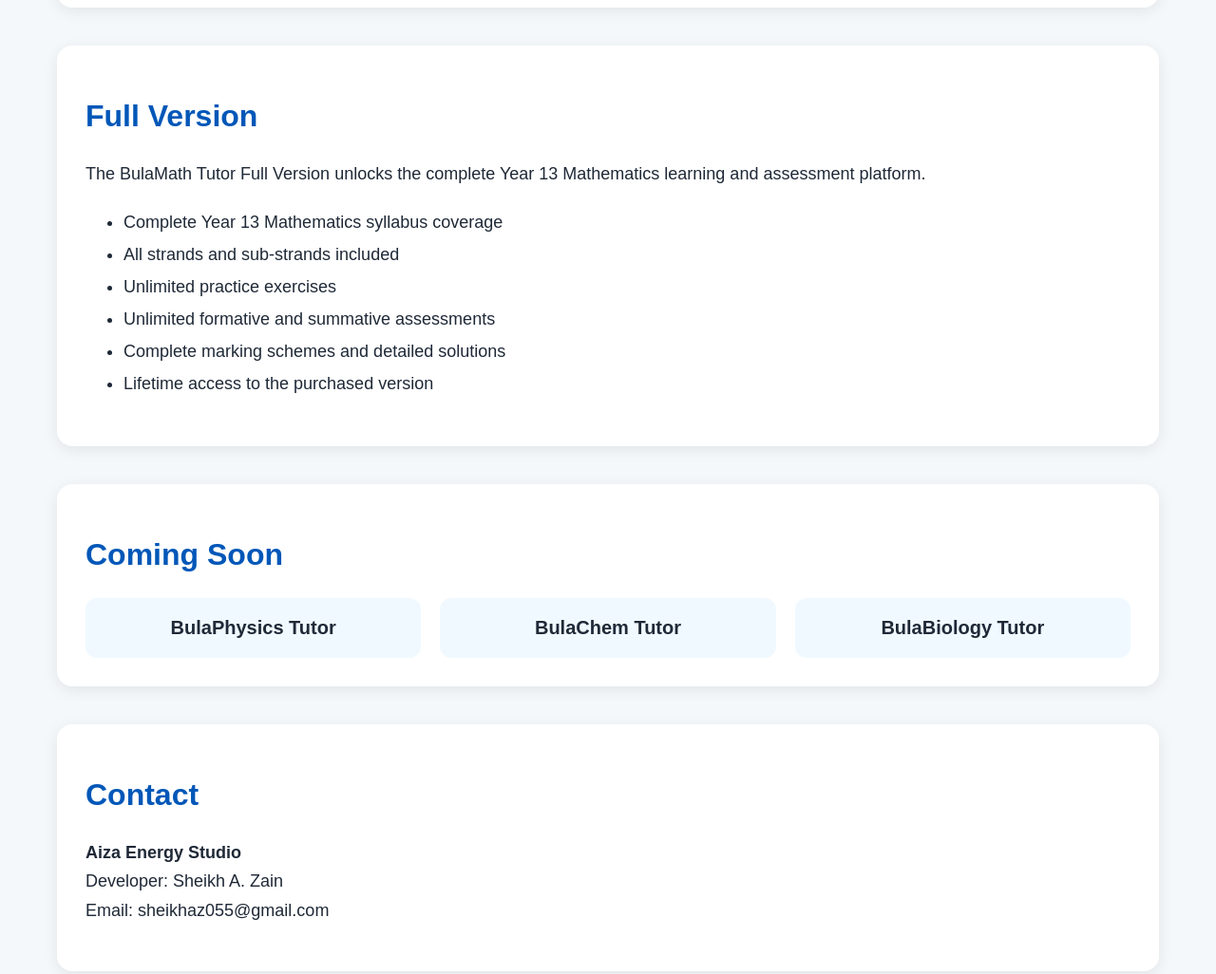
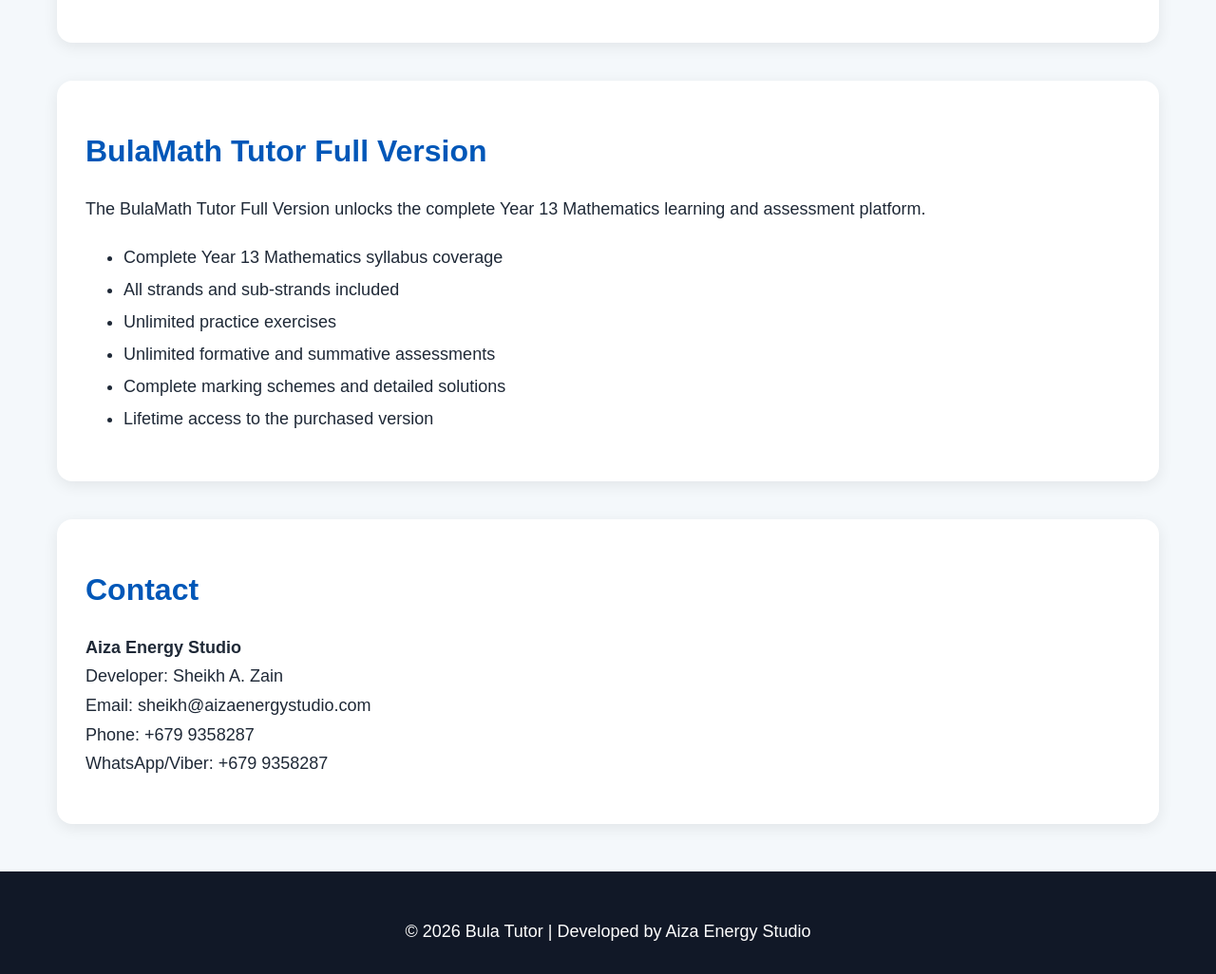
Before and after one commit to bulatutor/bulatutor.github.io, a plain HTML site: page index.html in a window 1280 px wide. Shown: the part 1490-2516 px from the top of the page at 95% size. Drawn offline with Linux system fonts and the light colour scheme.

Commit message:
Update index.html
Add Bula Tutor homepage

```diff
--- a/index.html
+++ b/index.html
@@ -10,6 +10,20 @@
       font-family: Arial, sans-serif;
       background: #f4f8fb;
       color: #1f2937;
+    }
+
+    .topbar {
+      background: #003f73;
+      color: white;
+      padding: 10px 20px;
+      text-align: center;
+      font-weight: bold;
+      font-size: 15px;
+    }
+
+    .topbar span {
+      margin: 0 18px;
+      display: inline-block;
     }
 
     header {
@@ -82,23 +96,6 @@
       color: white;
     }
 
-    .coming {
-      display: flex;
-      gap: 20px;
-      flex-wrap: wrap;
-    }
-
-    .card {
-      flex: 1;
-      min-width: 220px;
-      background: #f0f9ff;
-      padding: 20px;
-      border-radius: 12px;
-      text-align: center;
-      font-size: 20px;
-      font-weight: bold;
-    }
-
     footer {
       text-align: center;
       padding: 30px;
@@ -110,6 +107,12 @@
 </head>
 
 <body>
+
+<div class="topbar">
+  <span>Email: sheikh@aizaenergystudio.com</span>
+  <span>Phone: +679 9358287</span>
+  <span>WhatsApp/Viber: +679 9358287</span>
+</div>
 
 <header>
   <h1>Bula Tutor</h1>
@@ -142,7 +145,7 @@
 </section>
 
 <section>
-  <h2>Trial Version</h2>
+  <h2>BulaMath Tutor Trial Version</h2>
   <p>
     The BulaMath Tutor Trial Version allows students and teachers to experience selected features of the app before purchasing the full version.
   </p>
@@ -156,7 +159,7 @@
 </section>
 
 <section>
-  <h2>Full Version</h2>
+  <h2>BulaMath Tutor Full Version</h2>
   <p>
     The BulaMath Tutor Full Version unlocks the complete Year 13 Mathematics learning and assessment platform.
   </p>
@@ -171,20 +174,13 @@
 </section>
 
 <section>
-  <h2>Coming Soon</h2>
-  <div class="coming">
-    <div class="card">BulaPhysics Tutor</div>
-    <div class="card">BulaChem Tutor</div>
-    <div class="card">BulaBiology Tutor</div>
-  </div>
-</section>
-
-<section>
   <h2>Contact</h2>
   <p>
     <strong>Aiza Energy Studio</strong><br>
     Developer: Sheikh A. Zain<br>
-    Email: sheikhaz055@gmail.com
+    Email: sheikh@aizaenergystudio.com<br>
+    Phone: +679 9358287<br>
+    WhatsApp/Viber: +679 9358287
   </p>
 </section>
 
```
